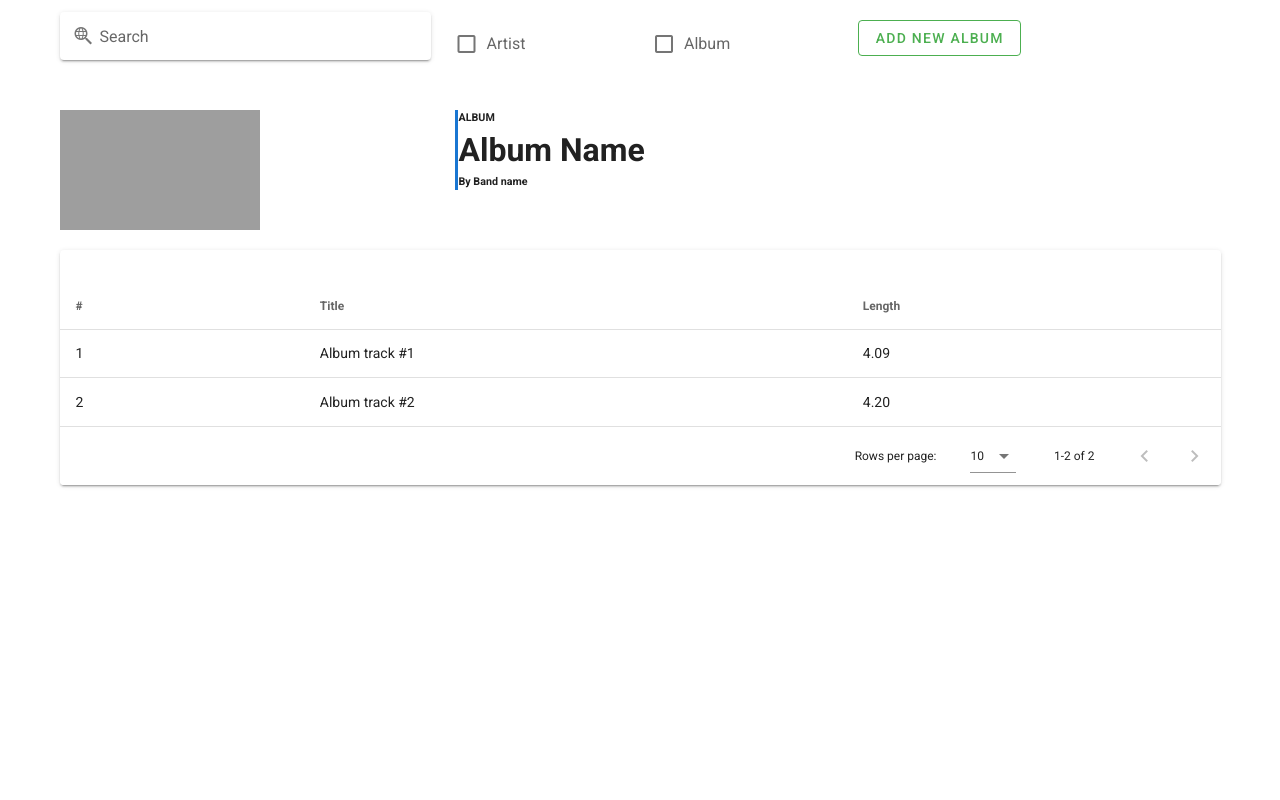
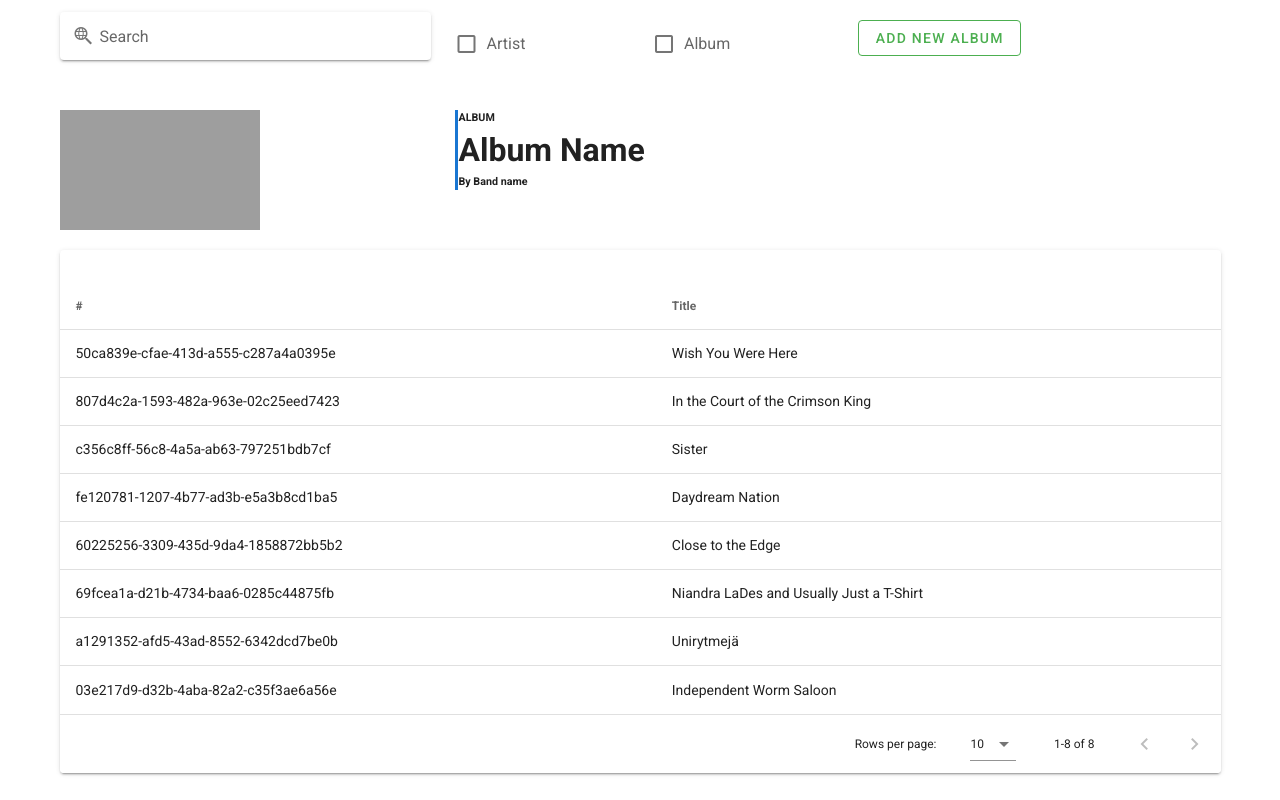
Before and after one commit to frankMagoba/codeshares_test_2, a Vue app: page / in a window 1280 px wide. Built offline with nearby package versions, Linux system fonts and the light colour scheme; grey boxes are pictures that could not be loaded.

Commit message:
search, and populate data to table

```diff
--- a/src/App.vue
+++ b/src/App.vue
@@ -4,6 +4,7 @@
       <v-row>
         <v-col lg="4" cols="sm" class="pb-2">
           <v-text-field
+            v-model="search"
             solo
             label="Search"
             prepend-inner-icon="mdi-search-web"
@@ -47,7 +48,7 @@
         <v-card-title> </v-card-title>
         <v-data-table
           :headers="headers"
-          :items="songs"
+          :items="albums"
           :search="search"
         ></v-data-table> </v-card
     ></v-container>
@@ -63,23 +64,30 @@ export default {
     return {
       search: "",
       headers: [
-        { text: "#", value: "no" },
-        { text: "Title", value: "title" },
-        { text: "Length", value: "length" },
+        { text: "#", value: "id" },
+        { text: "Title", value: "name" },
+        // { text: "Length", value: "length" },
       ],
-      songs: [
-        {
-          no: 1,
-          title: "Album track #1",
-          length: "4.09",
-        },
-        {
-          no: 2,
-          title: "Album track #2",
-          length: "4.20",
-        },
-      ],
+      // songs: [
+      //   {
+      //     no: 1,
+      //     title: "Album track #1",
+      //     length: "4.09",
+      //   },
+      //   {
+      //     no: 2,
+      //     title: "Album track #2",
+      //     length: "4.20",
+      //   },
+      // ],
     };
+  },
+  beforeMount() {},
+
+  computed: {
+    albums() {
+      return this.$store.getters["albums"];
+    },
   },
 };
 </script>
--- a/store/store.js
+++ b/store/store.js
@@ -80,6 +80,8 @@ export default new Vuex.Store({
         ]
     },
     getters: {
+        albums: state => state.albums,
+        artists: state => state.artists,
     },
 
     mutations: {
```
